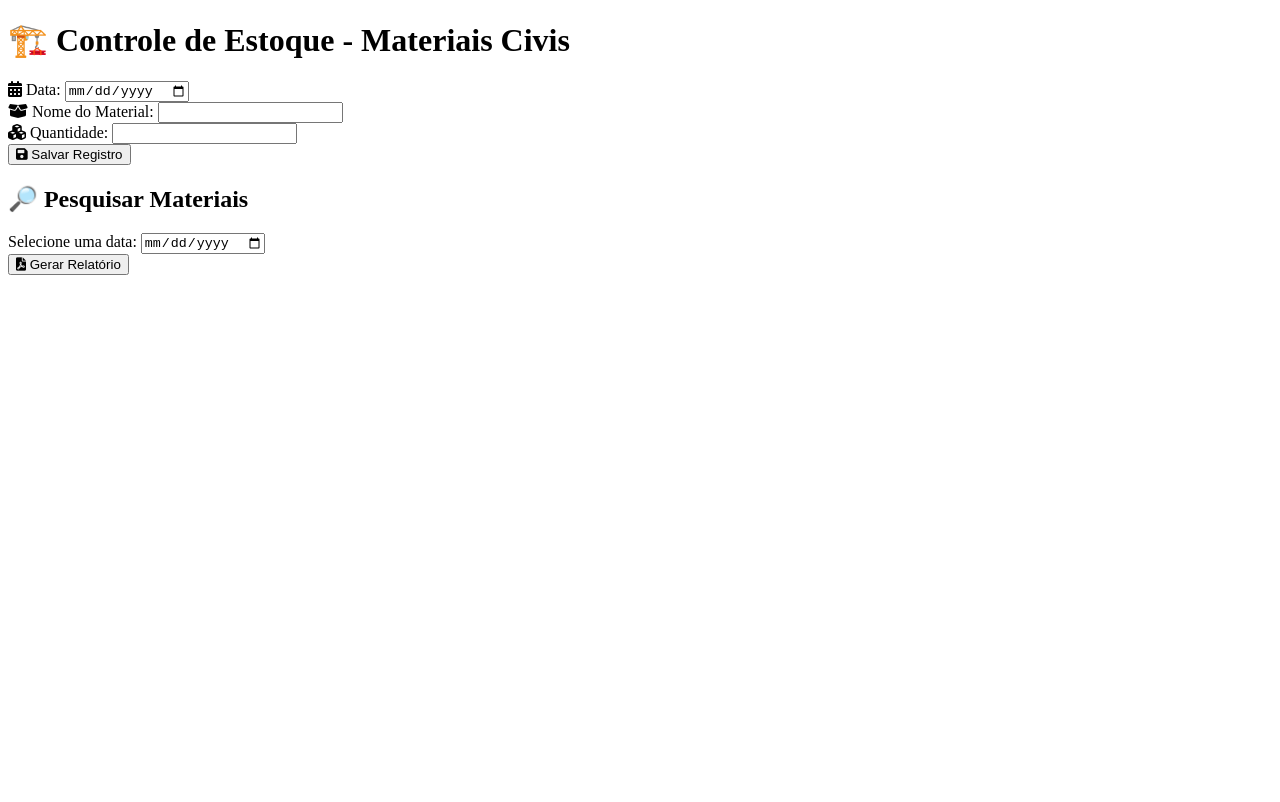
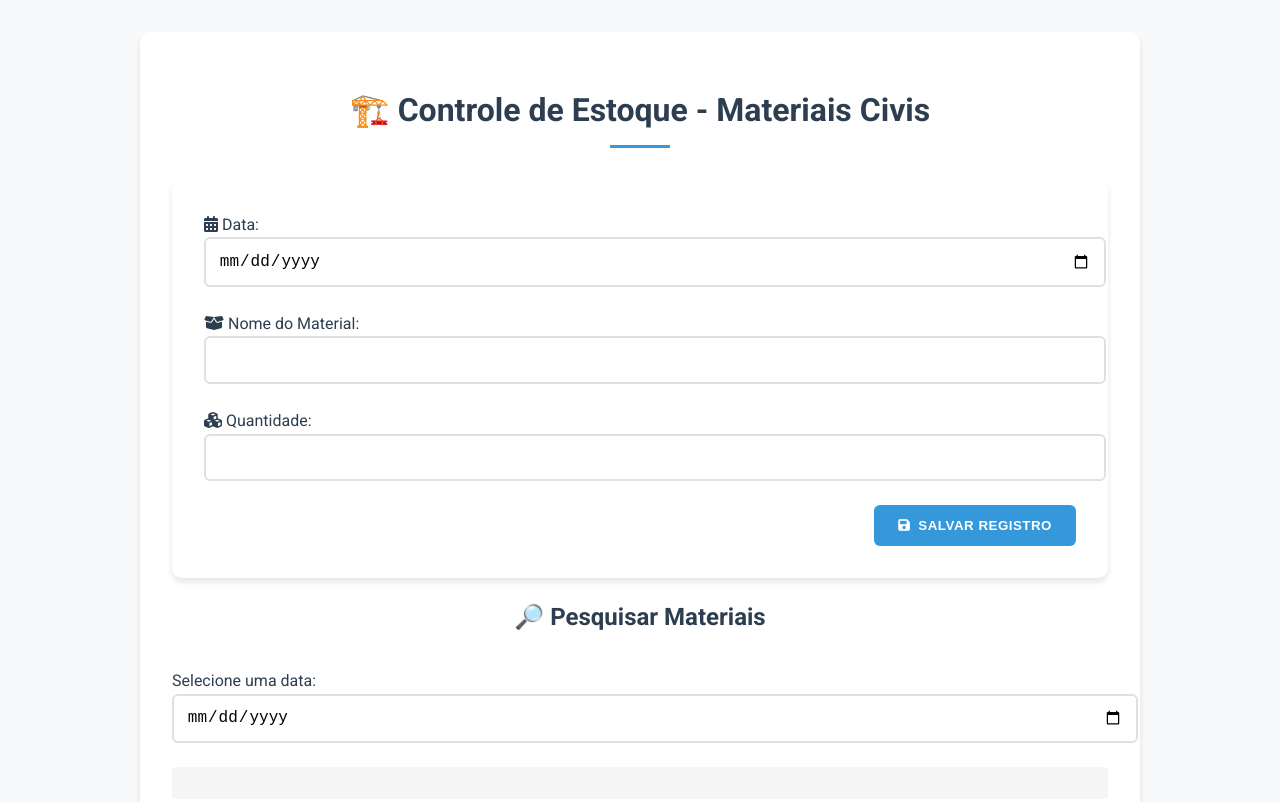
Before and after one commit to gabrielschneide/controldeestoque-, a plain HTML site: page index.html in a window 1280 px wide. Shown: the top 802 px of the page. Drawn offline with nearby package versions, Linux system fonts and the light colour scheme.

Commit message:
Update style.css

```diff
--- a/style.css
+++ b/style.css
@@ -1,80 +1,142 @@
-@tailwind base;
-@tailwind components;
-@tailwind utilities;
+/* style.css */
 
-@layer components {
 .sr-only {
-        @apply absolute w-px h-px p-0 -m-px overflow-hidden clip-rect-0 border-0;
+    position: absolute;
+    width: 1px;
+    height: 1px;
+    padding: 0;
+    margin: -1px;
+    overflow: hidden;
+    clip: rect(0, 0, 0, 0);
+    border: 0;
 }
 
 .search-results {
-        @apply mt-4 p-4 bg-gray-100 rounded-lg;
+    margin-top: 1rem;
+    padding: 1rem;
+    background: #f5f5f5;
+    border-radius: 4px;
 }
 
 .form-actions {
-        @apply mt-6 text-right;
+    margin-top: 1.5rem;
+    text-align: right;
 }
 
 .report-actions {
-        @apply my-8 text-center;
+    margin: 2rem 0;
+    text-align: center;
+}
+
+:root {
+    --primary-color: #2c3e50;
+    --secondary-color: #3498db;
+    --background-color: #f8f9fa;
+    --text-color: #2c3e50;
+    --success-color: #27ae60;
+    --warning-color: #f1c40f;
+    --danger-color: #e74c3c;
+    --hover-color: #2980b9;
+    --shadow: 0 4px 6px rgba(0, 0, 0, 0.1);
 }
 
 body {
-        @apply font-sans bg-gray-50 text-gray-800 max-w-[1000px] mx-auto p-8 leading-relaxed;
+    font-family: 'Roboto', sans-serif;
+    background-color: var(--background-color);
+    color: var(--text-color);
+    max-width: 1000px;
+    margin: 0 auto;
+    padding: 2rem;
+    line-height: 1.6;
 }
 
 h1, h2 {
-        @apply text-gray-800 text-center mb-8 relative;
+    color: var(--primary-color);
+    text-align: center;
+    margin-bottom: 2rem;
+    position: relative;
 }
 
 h1::after {
-        @apply content-[''] block w-[60px] h-[3px] bg-blue-500 mx-auto my-2;
+    content: '';
+    display: block;
+    width: 60px;
+    height: 3px;
+    background: var(--secondary-color);
+    margin: 0.5rem auto;
 }
 
 .container {
-        @apply bg-white p-8 rounded-lg shadow-lg mb-8 animate-fadeIn;
+    background: white;
+    padding: 2rem;
+    border-radius: 10px;
+    box-shadow: var(--shadow);
+    margin-bottom: 2rem;
+    animation: fadeIn 0.5s ease-out;
 }
 
-    .form-section,
-    .report-section,
-    .management-section {
-        @apply bg-white p-8 rounded-lg shadow-lg mt-8;
+.form-section, .report-section, .management-section {
+    background: white;
+    padding: 2rem;
+    border-radius: 10px;
+    box-shadow: var(--shadow);
+    margin-top: 2rem;
 }
 
 .form-group {
-        @apply mb-6;
+    margin-bottom: 1.5rem;
 }
 
 input[type="date"],
 input[type="text"],
 input[type="number"] {
-        @apply w-full p-3 border-2 border-gray-300 rounded-md transition-all duration-300 focus:border-blue-500 focus:ring-2 focus:ring-blue-200;
+    width: 100%;
+    padding: 0.8rem;
+    border: 2px solid #e0e0e0;
+    border-radius: 6px;
+    font-size: 1rem;
+    transition: all 0.3s ease;
 }
 
 button {
-        @apply bg-blue-500 text-white px-6 py-3 rounded-md font-semibold uppercase tracking-wide transition-colors duration-300 hover:bg-blue-600 inline-flex items-center gap-2;
+    background: var(--secondary-color);
+    color: white;
+    padding: 0.8rem 1.5rem;
+    border: none;
+    border-radius: 6px;
+    cursor: pointer;
+    font-weight: 600;
+    text-transform: uppercase;
+    letter-spacing: 0.5px;
+    transition: all 0.3s ease;
+    display: inline-flex;
+    align-items: center;
+    gap: 0.5rem;
 }
 
 .refresh-btn {
-        @apply bg-green-600 hover:bg-green-700;
+    background: var(--success-color);
+}
+
+.refresh-btn:hover {
+    background: #219a52;
 }
 
 .registro-item {
-        @apply flex justify-between items-center p-4 border-b border-gray-200 last:border-0;
+    display: flex;
+    justify-content: space-between;
+    align-items: center;
+    padding: 1rem;
+    border-bottom: 1px solid #eee;
+}
+
+@keyframes spin {
+    0% { transform: rotate(0deg); }
+    100% { transform: rotate(360deg); }
 }
 
 .loading {
-        @apply animate-spin;
-    }
+    animation: spin 1s linear infinite;
 }
 
-@keyframes fadeIn {
-    from { opacity: 0; transform: translateY(-10px); }
-    to { opacity: 1; transform: translateY(0); }
-}
-
-@layer utilities {
-    .clip-rect-0 {
-        clip: rect(0, 0, 0, 0);
-    }
-}
+/* Mantenha o restante do CSS anterior */
```
Lines whose indentation alone changed are shown as unchanged.
